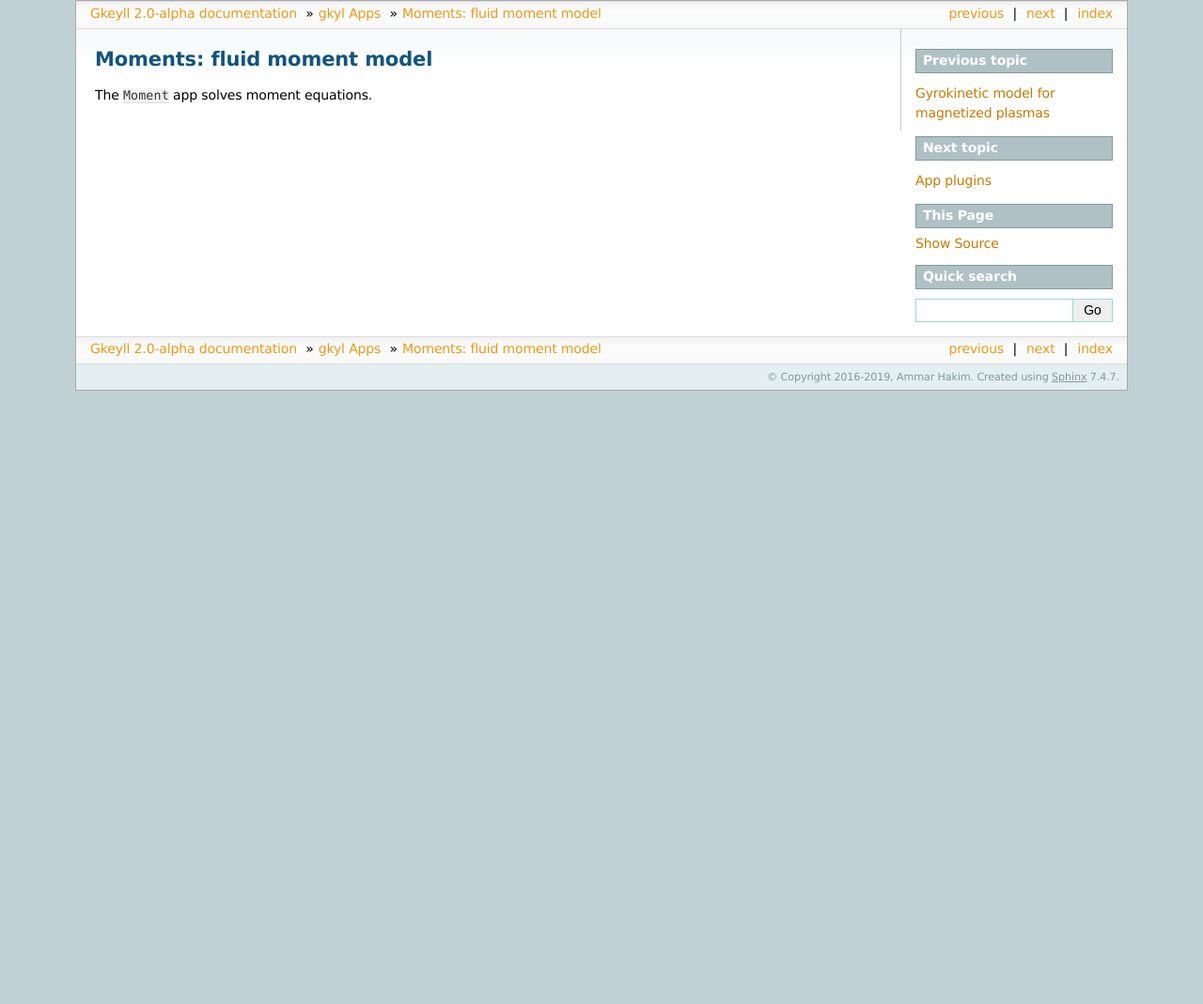
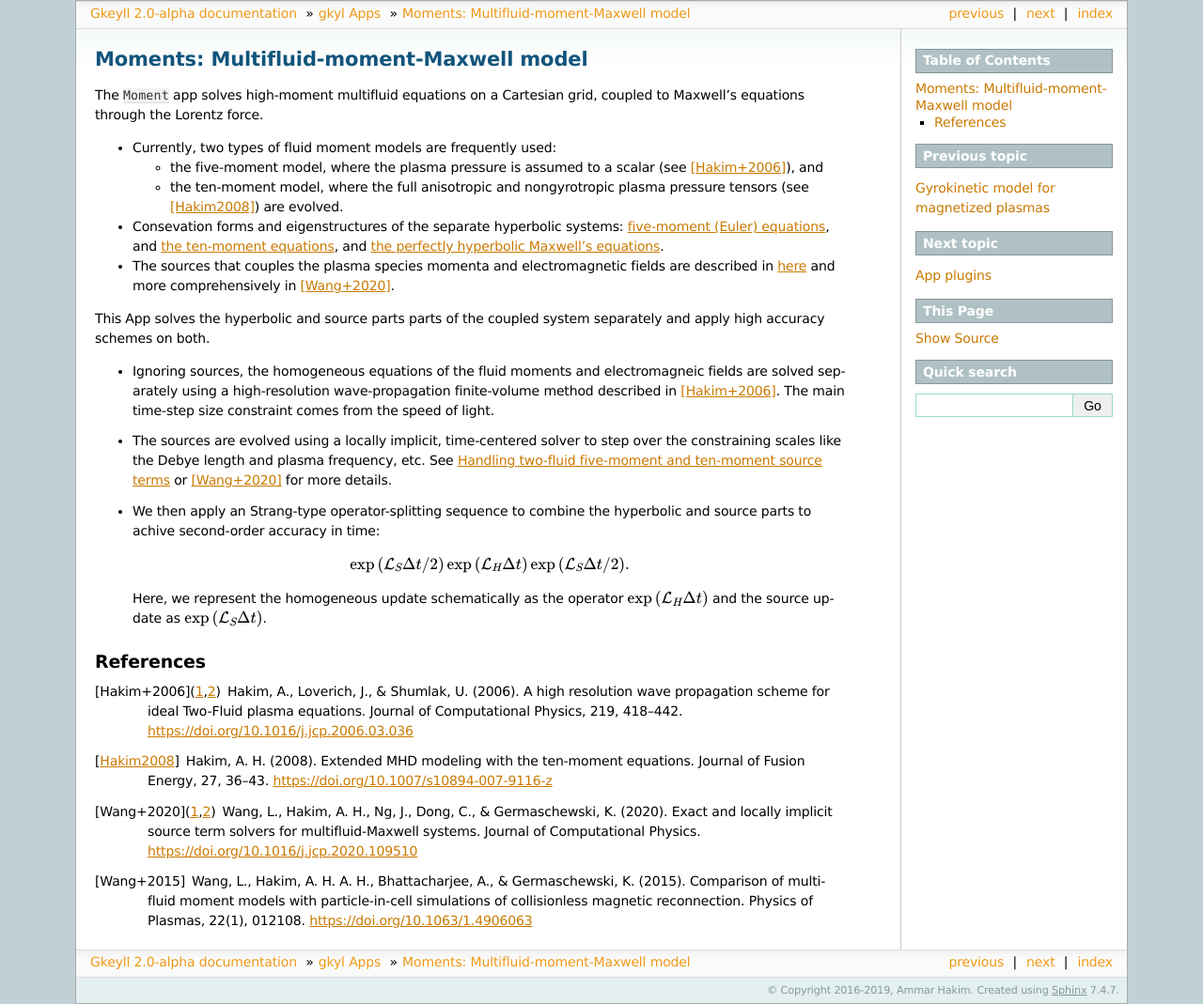
Before and after one commit to ammarhakim/gkyl-doc, a Sphinx documentation site: the page built from source/gkyl/App/Moment/Moments.rst, in a window 1280 px wide. Shown: the whole page at 94% size. Built offline with Sphinx 7.4.7, drawn with Linux system fonts in a browser that asks for light colours; pages that are not in the unit, such as notebooks, are missing from menus; before the commit the page ends 900 px from its top, so only the background shows below that.

Commit message:
Some basic texts for the Moments app.

```diff
--- a/source/gkyl/App/Moment/Moments.rst
+++ b/source/gkyl/App/Moment/Moments.rst
@@ -2,7 +2,43 @@
 
 .. _momentApp:
 
-Moments: fluid moment model
+Moments: Multifluid-moment-Maxwell model
 +++++++++++++++++++++++++++
 
-The ``Moment`` app solves moment equations.
+The ``Moment`` app solves high-moment multifluid equations on a Cartesian grid, coupled to Maxwell's equations through the Lorentz force.
+
+* Currently, two types of fluid moment models are frequently used:
+
+  * the five-moment model, where the plasma pressure is assumed to a scalar (see [Hakim+2006]_), and
+
+  * the ten-moment model, where the full anisotropic and nongyrotropic plasma pressure tensors (see [Hakim2008]_) are evolved.
+
+* Consevation forms and eigenstructures of the separate hyperbolic systems: :ref:`five-moment (Euler) equations<devEigenSysEuler>`, and :ref:`the ten-moment equations<devEigenSys10M>`, and :ref:`the perfectly hyperbolic Maxwell's equations<devEigenSysMaxwell>`.
+
+* The sources that couples the plasma species momenta and electromagnetic fields are described in :ref:`here<devFluidSrc>` and more comprehensively in [Wang+2020]_.
+
+
+This App solves the hyperbolic and source parts parts of the coupled system separately and apply high accuracy schemes on both.
+
+* Ignoring sources, the homogeneous equations of the fluid moments and electromagneic fields are solved separately using a high-resolution wave-propagation finite-volume method described in [Hakim+2006]_. The main time-step size constraint comes from the speed of light.
+
+* The sources are evolved using a locally implicit, time-centered solver to step over the constraining scales like the Debye length and plasma frequency, etc. See :ref:`devFluidSrc` or [Wang+2020]_ for more details.
+
+* We then apply an Strang-type operator-splitting sequence to combine the hyperbolic and source parts to achive second-order accuracy in time:
+
+  .. math:: \exp\left(\mathcal{L}_{S}\Delta t/2\right)\exp\left(\mathcal{L}_{H}\Delta t\right)\exp\left(\mathcal{L}_{S}\Delta t/2\right).
+
+  Here, we represent the homogeneous update schematically as the operator :math:`\exp\left(\mathcal{L}_{H}\Delta t\right)` and the source update as :math:`\exp\left(\mathcal{L}_{S}\Delta t\right)`.
+
+
+
+References
+----------
+
+.. [Hakim+2006] Hakim, A., Loverich, J., & Shumlak, U. (2006). A high resolution wave propagation scheme for ideal Two-Fluid plasma equations. Journal of Computational Physics, 219, 418–442. https://doi.org/10.1016/j.jcp.2006.03.036
+
+.. [Hakim2008] Hakim, A. H. (2008). Extended MHD modeling with the ten-moment equations. Journal of Fusion Energy, 27, 36–43. https://doi.org/10.1007/s10894-007-9116-z
+
+.. [Wang+2020] Wang, L., Hakim, A. H., Ng, J., Dong, C., & Germaschewski, K. (2020). Exact and locally implicit source term solvers for multifluid-Maxwell systems. Journal of Computational Physics. https://doi.org/10.1016/j.jcp.2020.109510
+
+.. [Wang+2015] Wang, L., Hakim, A. H. A. H., Bhattacharjee, A., & Germaschewski, K. (2015). Comparison of multi-fluid moment models with particle-in-cell simulations of collisionless magnetic reconnection. Physics of Plasmas, 22(1), 012108. https://doi.org/10.1063/1.4906063
```
